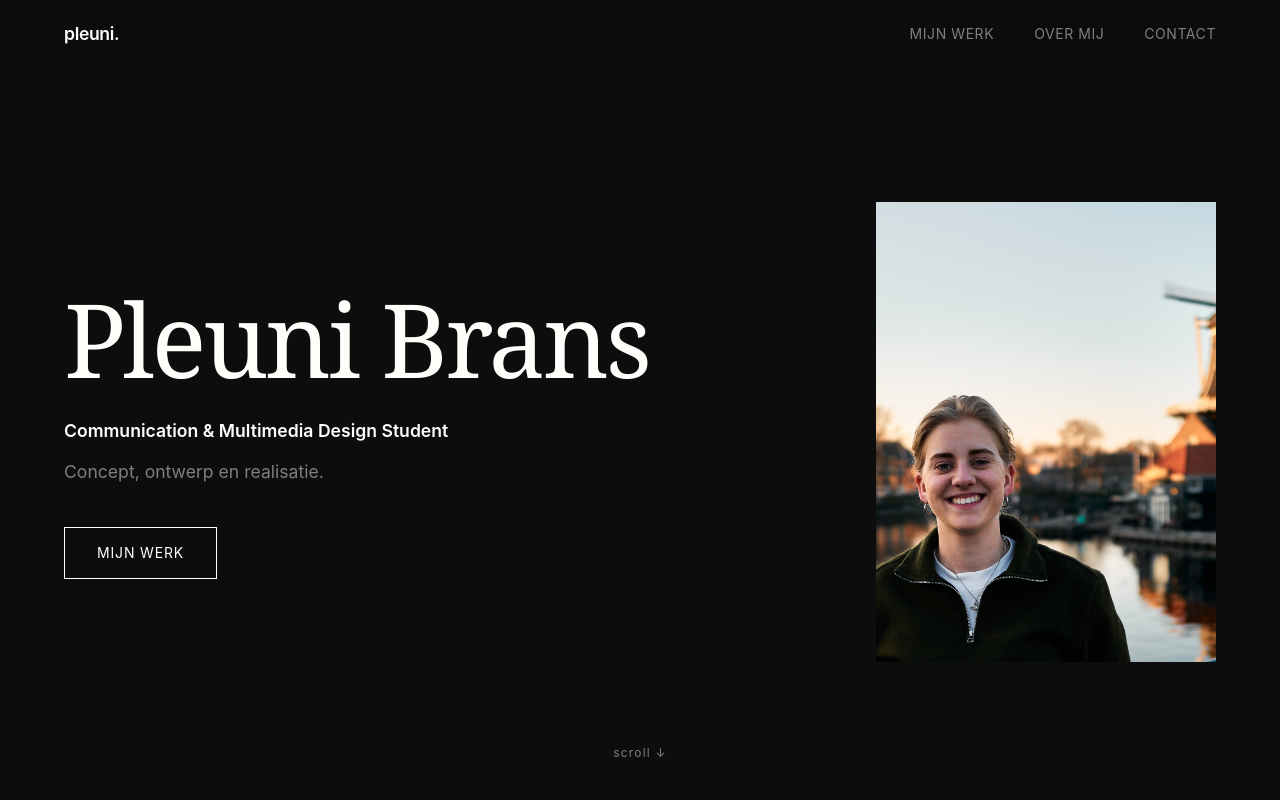
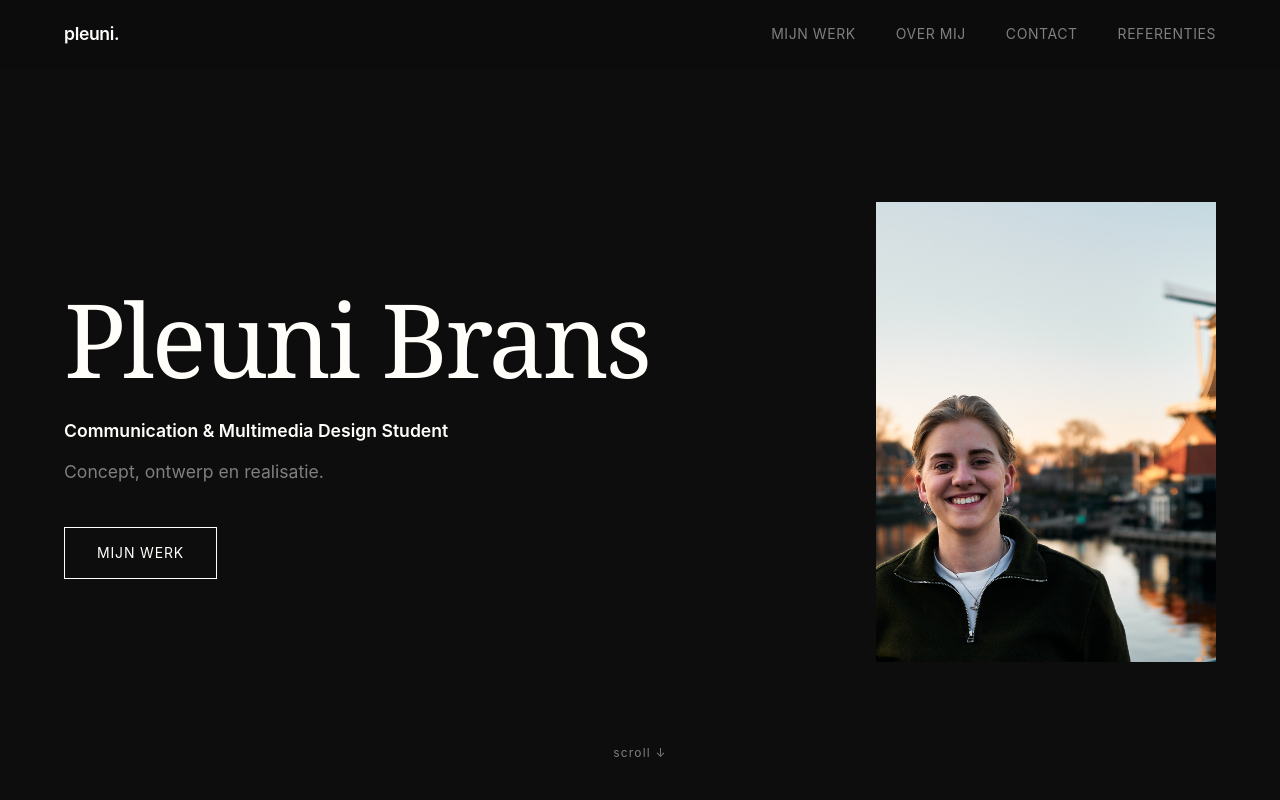
Before and after one commit to PleuniBrans/PleuniBrans-Portfolio, a plain HTML site: page index.html in a window 1280 px wide. Shown: the top 800 px of the page. Drawn offline with Linux system fonts and the light colour scheme.

Commit message:
Add files via upload

```diff
--- a/index.html
+++ b/index.html
@@ -14,7 +14,7 @@
 <li><a href="index.html#work">Mijn werk</a></li>
 <li><a href="index.html#about">Over mij</a></li>
 <li><a href="index.html#contact">Contact</a></li>
-<!-- <li><a href="referenties.html">Referenties</a></li> -->
+<li><a href="referenties.html">Referenties</a></li>
          </ul>
       </nav>
 
```
